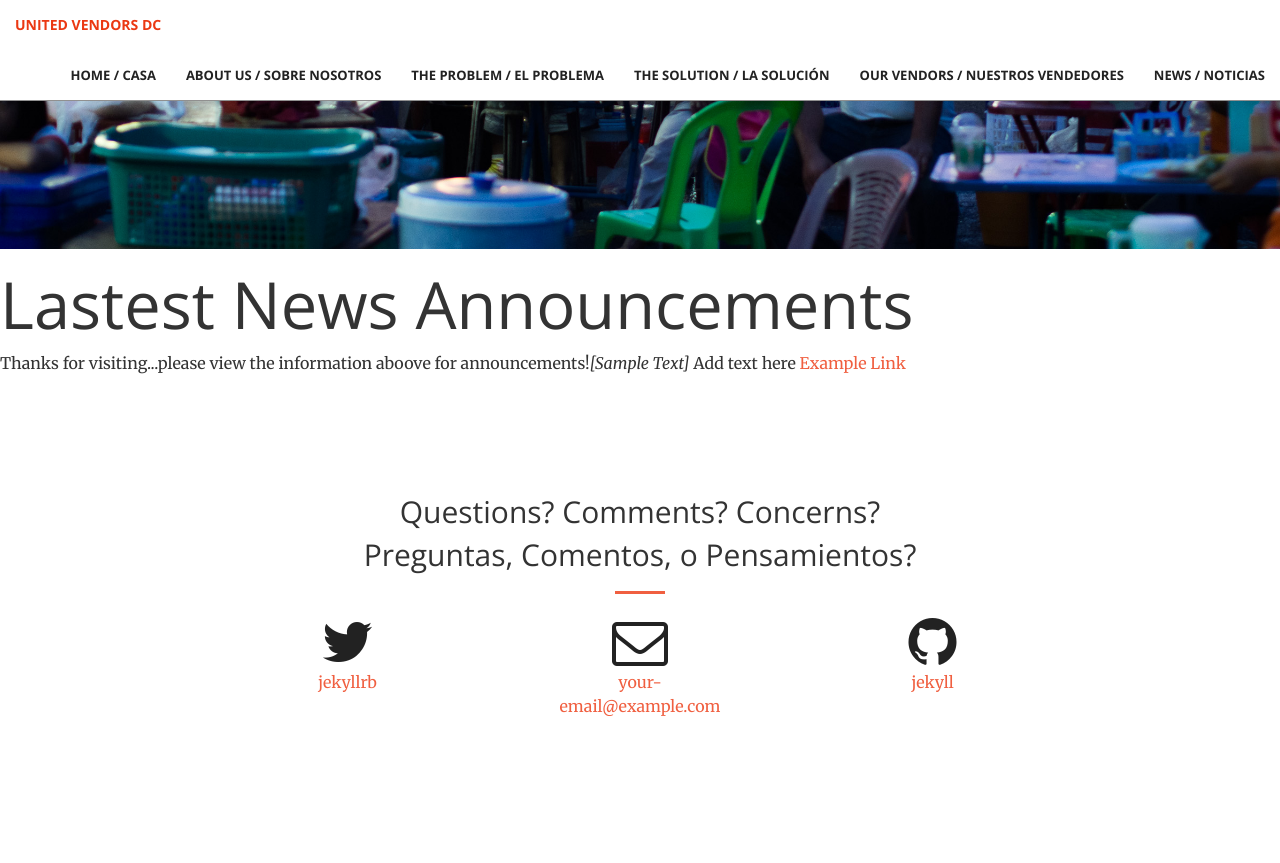
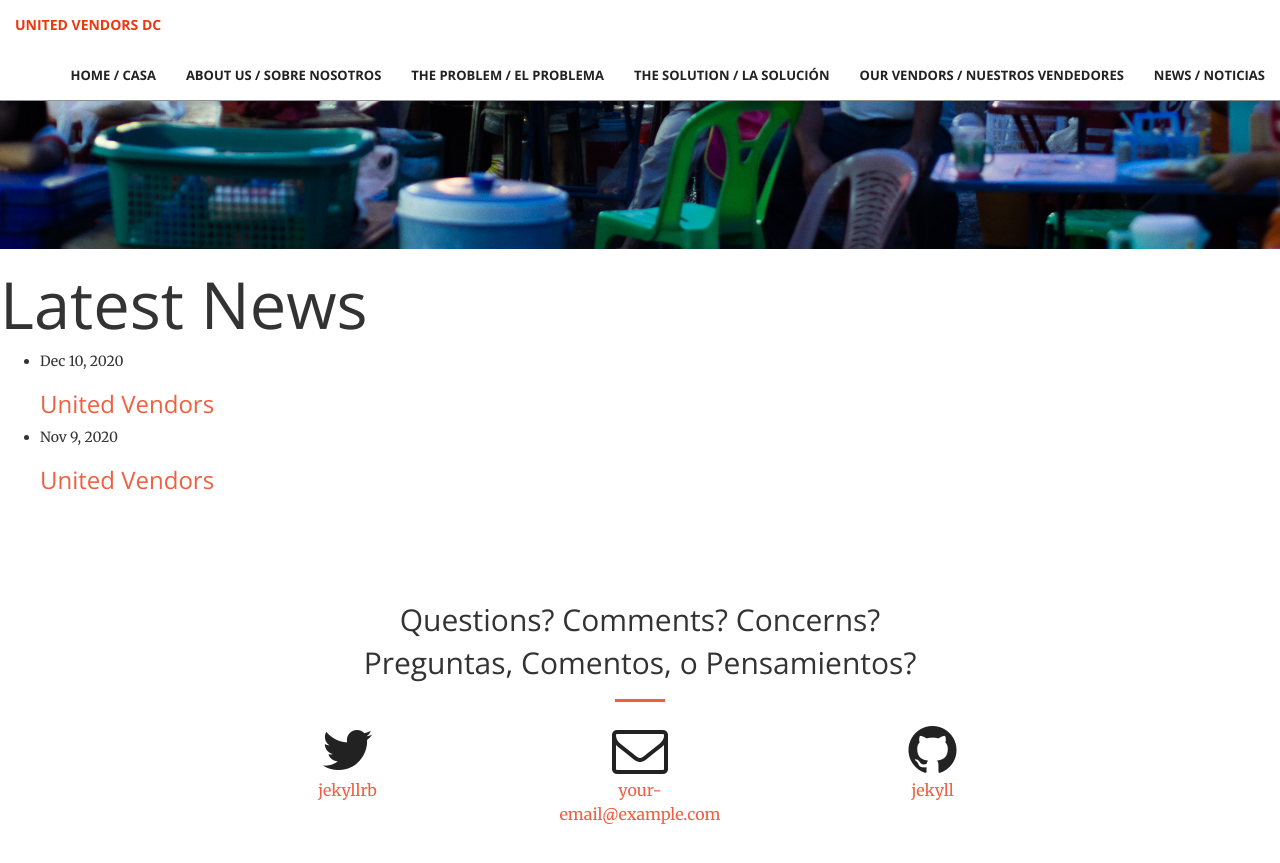
Before and after one commit to UnitedVendorsDC/unitedvendorsdc.github.io, a Jekyll site: the page built from news.html, in a window 1280 px wide and 900 px high, scrolled down 651 px. Shown: the top 863 px of the window. Built offline with Jekyll 4.4.1, drawn with Linux system fonts in a browser that asks for light colours; before the commit the page ends 1489 px from its top, so only the background shows below that.

Commit message:
news layout updated

```diff
--- a/_layouts/news.html
+++ b/_layouts/news.html
@@ -8,7 +8,63 @@
   {% include header.html %}
 
 
-  {{ content }}
+  <div class="home">
+    {%- if page.title -%}
+      <h1 class="page-heading">{{ page.title }}</h1>
+    {%- endif -%}
+
+    {{ content }}
+
+
+    {% if site.paginate %}
+      {% assign posts = paginator.posts %}
+    {% else %}
+      {% assign posts = site.posts %}
+    {% endif %}
+
+
+    {%- if posts.size > 0 -%}
+      {%- if page.list_title -%}
+        <h2 class="post-list-heading">{{ page.list_title }}</h2>
+      {%- endif -%}
+      <ul class="post-list">
+        {%- assign date_format = site.minima.date_format | default: "%b %-d, %Y" -%}
+        {%- for post in posts -%}
+        <li>
+          <span class="post-meta">{{ post.date | date: date_format }}</span>
+          <h3>
+            <a class="post-link" href="{{ post.url | relative_url }}">
+              {{ post.title | escape }}
+            </a>
+          </h3>
+          {%- if site.show_excerpts -%}
+            {{ post.excerpt }}
+          {%- endif -%}
+        </li>
+        {%- endfor -%}
+      </ul>
+
+      {% if site.paginate %}
+        <div class="pager">
+          <ul class="pagination">
+          {%- if paginator.previous_page %}
+            <li><a href="{{ paginator.previous_page_path | relative_url }}" class="previous-page">{{ paginator.previous_page }}</a></li>
+          {%- else %}
+            <li><div class="pager-edge">•</div></li>
+          {%- endif %}
+            <li><div class="current-page">{{ paginator.page }}</div></li>
+          {%- if paginator.next_page %}
+            <li><a href="{{ paginator.next_page_path | relative_url }}" class="next-page">{{ paginator.next_page }}</a></li>
+          {%- else %}
+            <li><div class="pager-edge">•</div></li>
+          {%- endif %}
+          </ul>
+        </div>
+      {%- endif %}
+
+    {%- endif -%}
+
+  </div>
 
 
   {% include contact.html %}
--- /dev/null
+++ b/_posts/2020-12-10-article1.markdown
@@ -0,0 +1,6 @@
+---
+layout: posts
+title: 'United Vendors'
+date: '2020-12-10 1:23:00 -0500'
+---
+United Vendors is a coalition group that advocates for the decriminalization of street vending policies in the Washington D.C. area. It is supported by a non-profit organization, MLOV. Along with the organization, the group receives help from a group of young legal professionals from the Washington College of Law. They are Eric & Liriam.
--- a/news.html
+++ b/news.html
@@ -5,7 +5,5 @@
 
 <div class="blurb">
 
-	<h1>Lastest News Announcements</h1>
-	<p>Thanks for visiting...please view the information aboove for announcements!<em>[Sample Text]</em> Add text here <a href="/about">Example Link</a></p>
 
-</div><!-- /.blurb -->
+</div>
```
